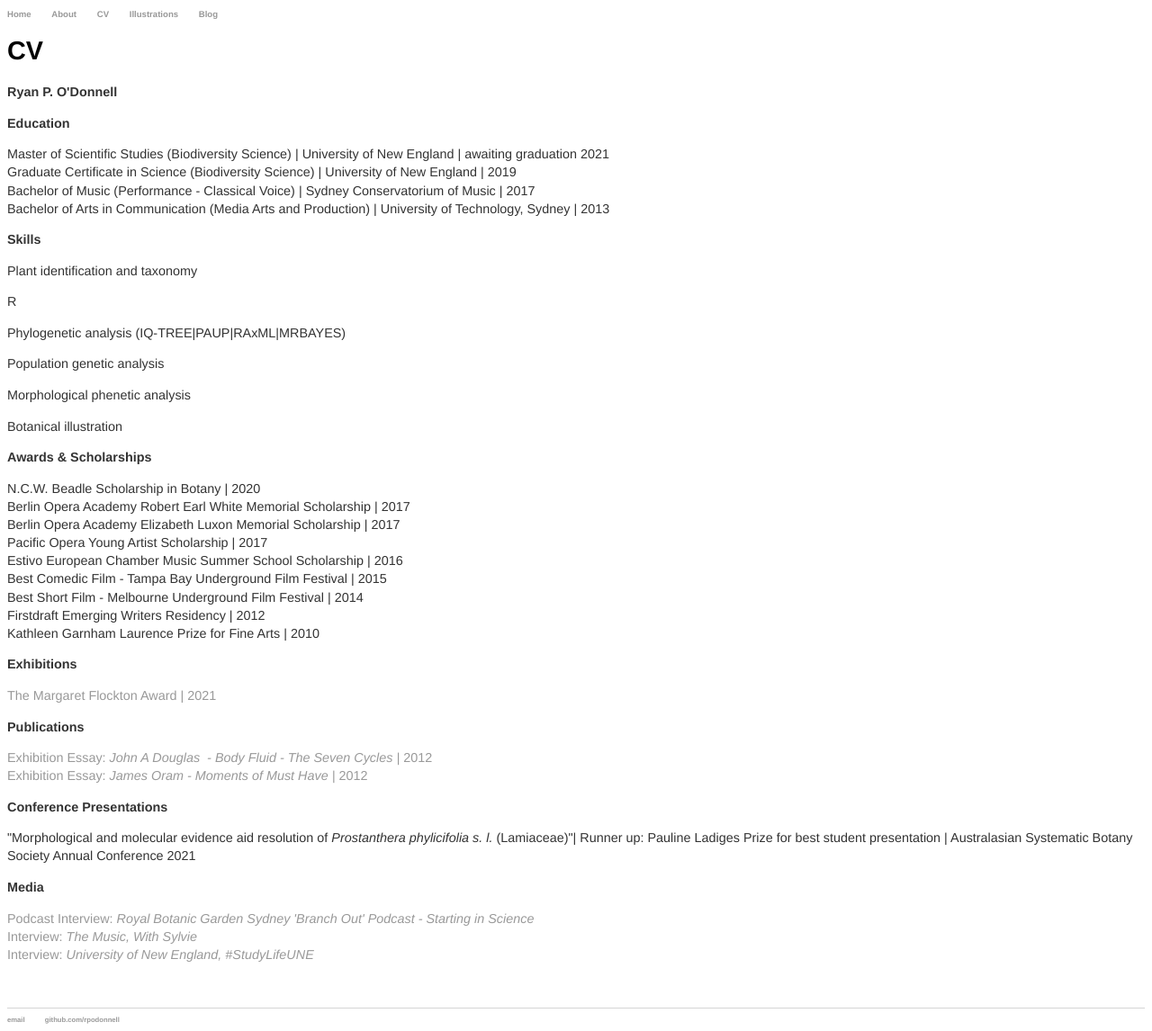
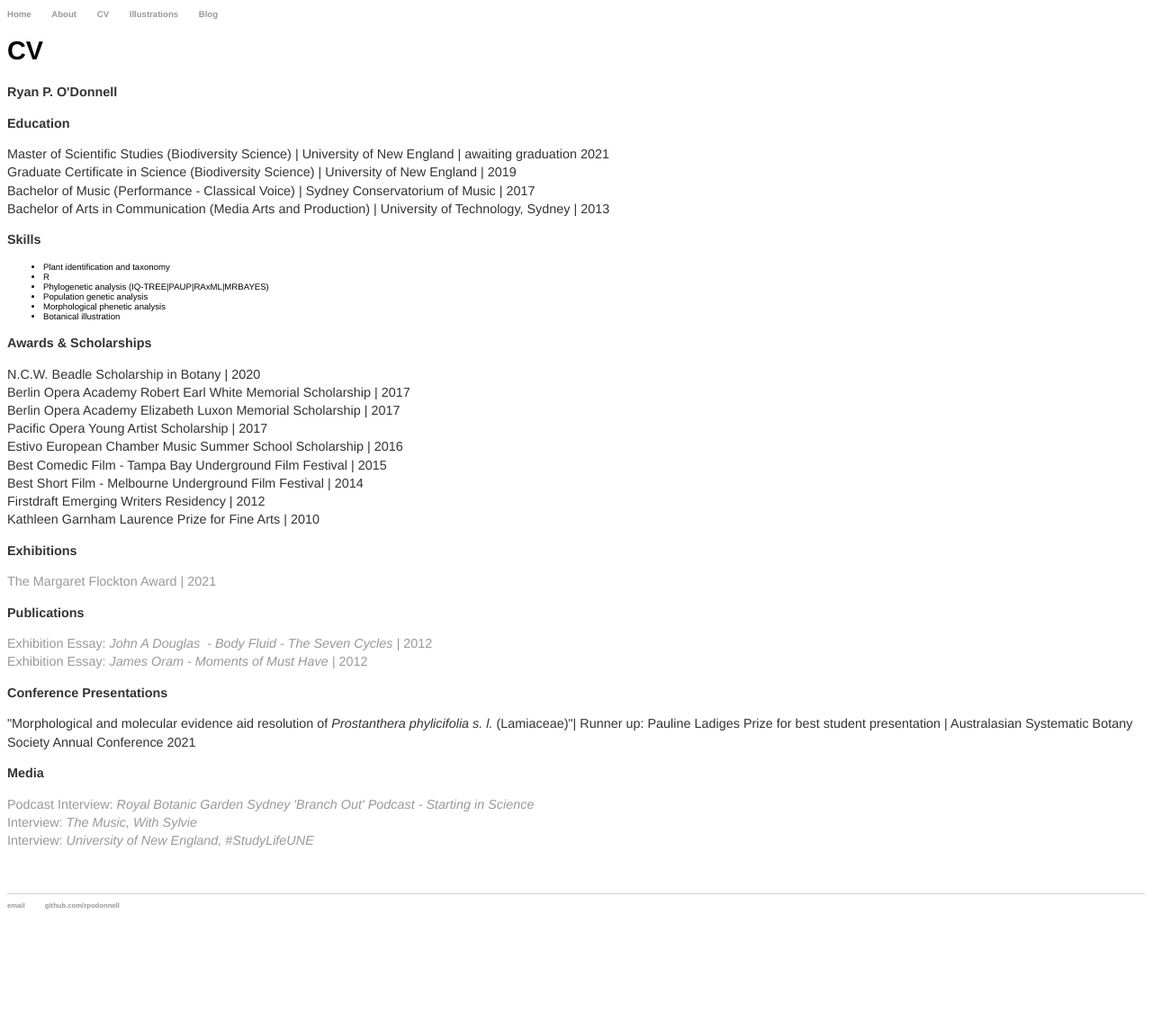
Before and after one commit to rpodonnell/rpodonnell.github.io, a Jekyll site: the page built from cv/index.html, in a window 1280 px wide. Shown: the whole page at 90% size. Built offline with Jekyll 4.4.1, drawn with Linux system fonts in a browser that asks for light colours; after the commit the page ends 1019 px from its top, so only the background shows below that.

Commit message:
Update index.html

```diff
--- a/cv/index.html
+++ b/cv/index.html
@@ -8,12 +8,14 @@ title: CV
 <p><strong>Education</strong></p>
 <p>Master of Scientific Studies (Biodiversity Science) | University of New England | awaiting graduation 2021<br />Graduate Certificate in Science (Biodiversity Science) | University of New England | 2019<br />Bachelor of Music (Performance - Classical Voice) | Sydney Conservatorium of Music | 2017<br />Bachelor of Arts in Communication (Media Arts and Production) | University of Technology, Sydney | 2013</p>
 <p><strong>Skills</strong></p>
-	<p>Plant identification and taxonomy</p>
-	<p>R</p>
-	<p>Phylogenetic analysis (IQ-TREE|PAUP|RAxML|MRBAYES)</p>
-	<p>Population genetic analysis</p>
-	<p>Morphological phenetic analysis</p>
-	<p>Botanical illustration</p>
+	<ul>
+	<li>Plant identification and taxonomy</li>
+	<li>R</li>
+	<li>Phylogenetic analysis (IQ-TREE|PAUP|RAxML|MRBAYES)</li>
+	<li>Population genetic analysis</li>
+	<li>Morphological phenetic analysis</li>
+	<li>Botanical illustration</li>
+		</ul>
 
 <p><strong>Awards &amp; Scholarships&nbsp;</strong></p>
 <p>N.C.W. Beadle Scholarship in Botany | 2020<br />Berlin Opera Academy Robert Earl White Memorial Scholarship | 2017<br />Berlin Opera Academy Elizabeth Luxon Memorial Scholarship | 2017<br />Pacific Opera Young Artist Scholarship | 2017<br />Estivo European Chamber Music Summer School Scholarship | 2016<br />Best Comedic Film - Tampa Bay Underground Film Festival | 2015<br />Best Short Film - Melbourne Underground Film Festival | 2014<br />Firstdraft Emerging Writers Residency | 2012<br />Kathleen Garnham Laurence Prize for Fine Arts | 2010</p>
```
